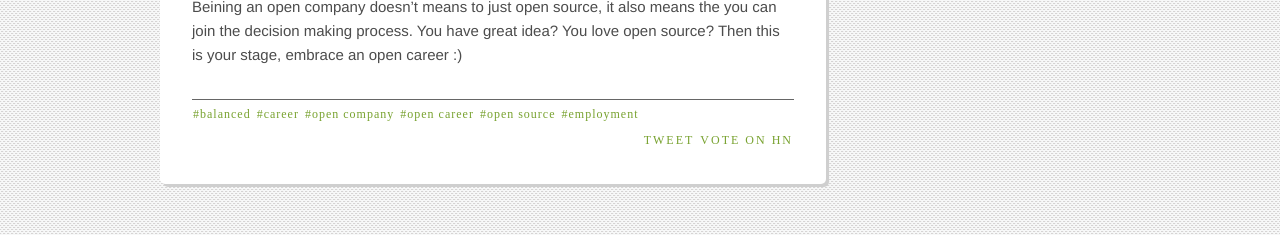
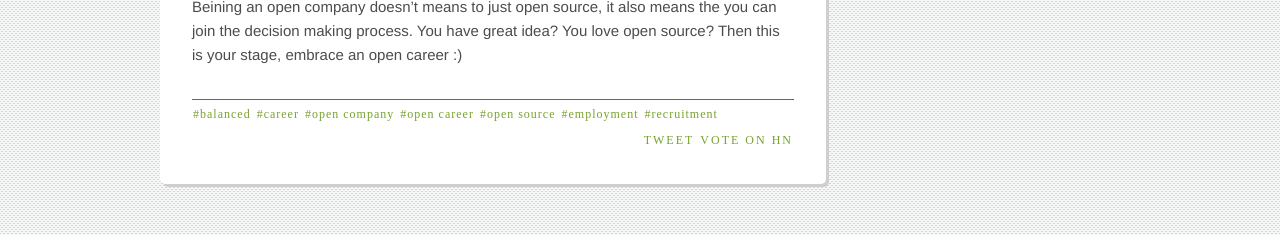
Before and after one commit to balanced/balanced.github.com, a Jekyll site: the page built from _posts/2013-09-25-embrace-open-career.md, in a window 1280 px wide and 900 px high, scrolled down 3289 px. Shown: the part 665-900 px from the top of the window. Built offline with Jekyll 4.4.1, drawn with Linux system fonts in a browser that asks for light colours; nearby versions of some CDN libraries; library files that are not in the unit come from our copies; Markdown is read by kramdown in place of the engine named in the settings; comment, search, counter and statistics services are not loaded.

Commit message:
Add recruitment tag for open career

```diff
--- a/_posts/2013-09-25-embrace-open-career.md
+++ b/_posts/2013-09-25-embrace-open-career.md
@@ -9,6 +9,7 @@ tags:
 - open career
 - open source
 - employment
+- recruitment
 ---
 
 ### Solve puzzles and get hired?
```
